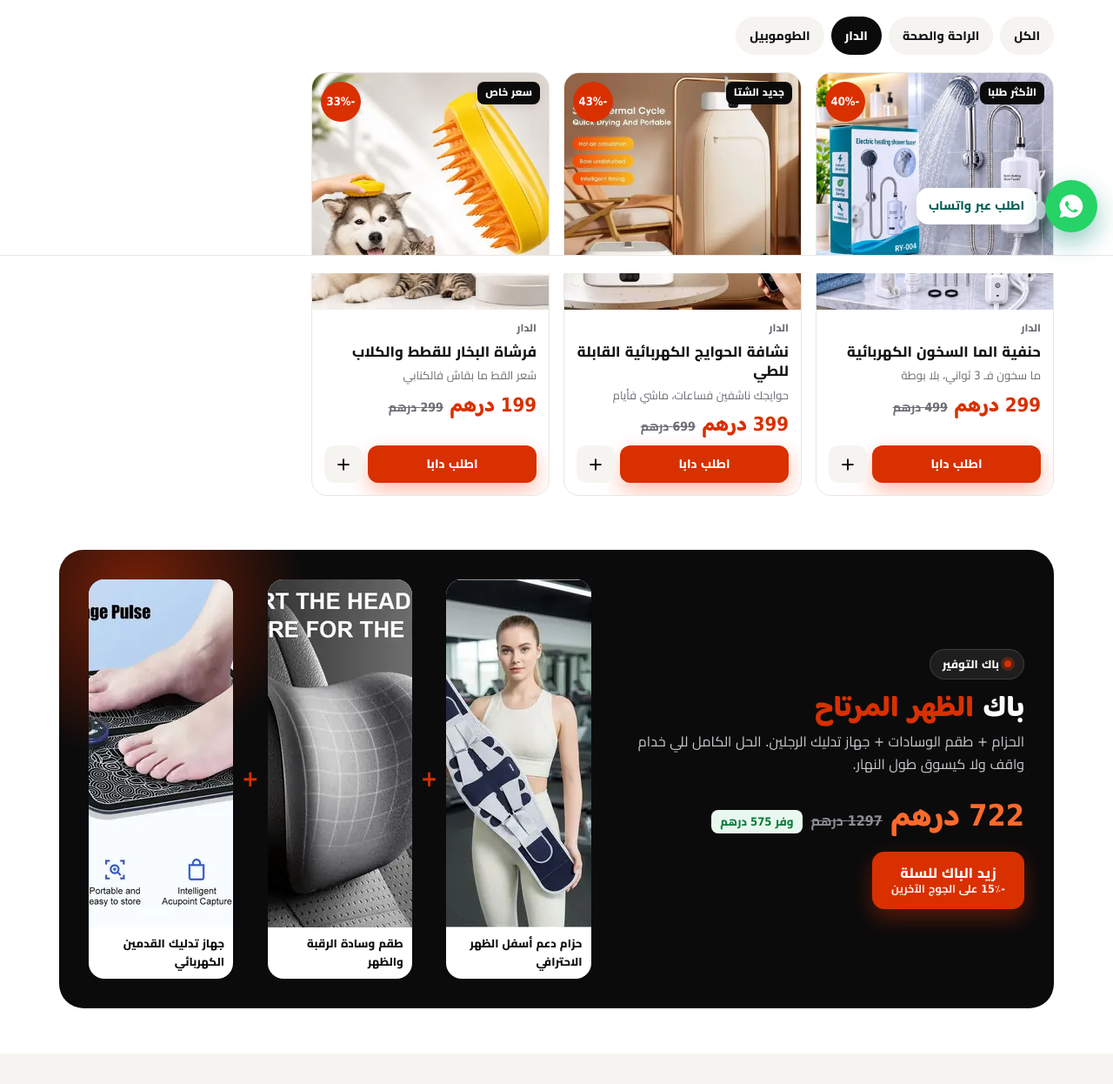
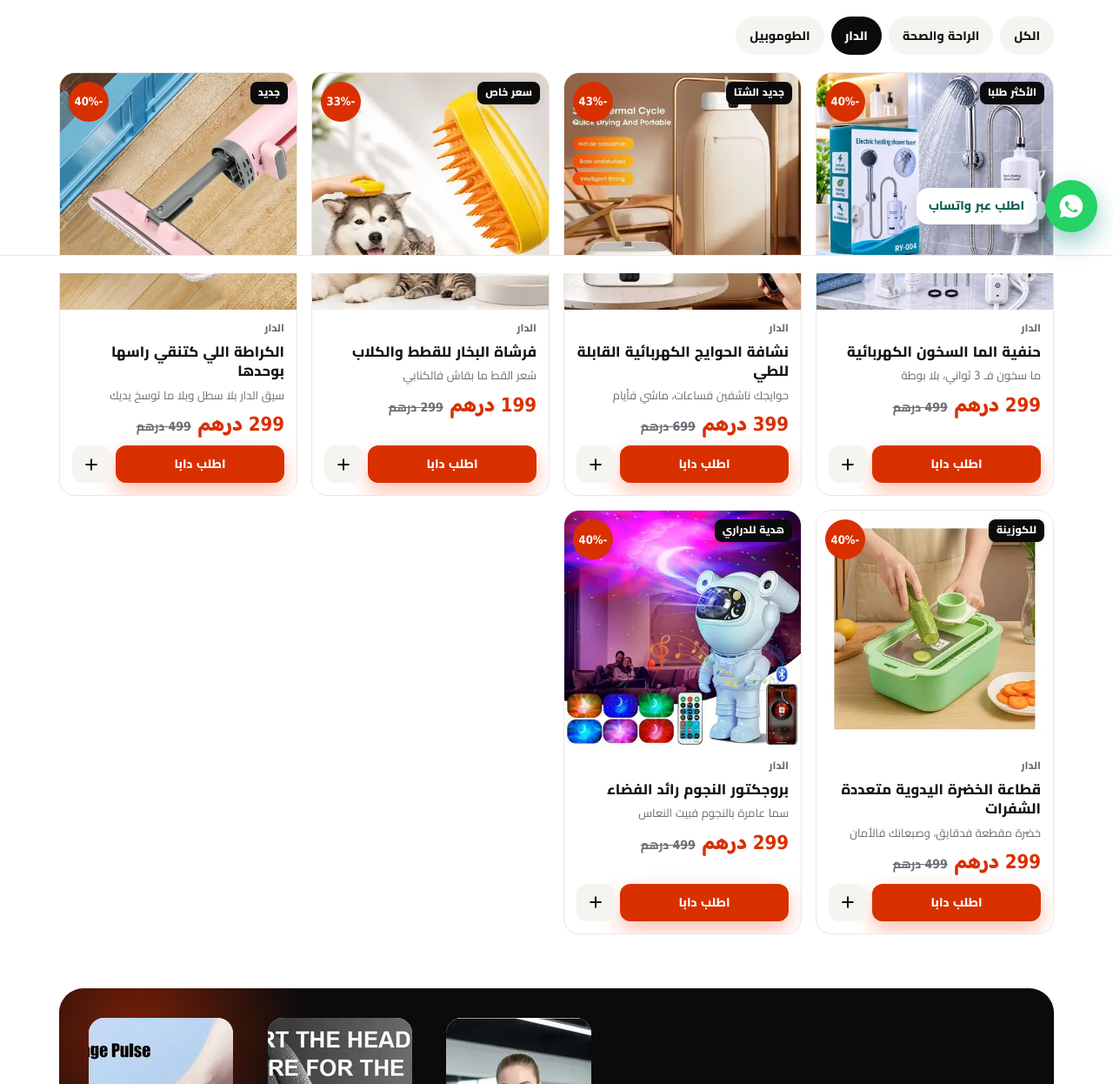
Before and after one commit to benakom/dabadeal, a plain HTML site: page c/dar/index.html in a window 1280 px wide. Shown: the part 509-1755 px from the top of the page at 87% size. Drawn offline with Linux system fonts and the light colour scheme.

Commit message:
Categorie dar : nouveaux produits

```diff
--- a/c/dar/index.html
+++ b/c/dar/index.html
@@ -3,16 +3,16 @@
 <head>
 <meta charset="UTF-8">
 <meta name="viewport" content="width=device-width, initial-scale=1">
-<title>منتوجات الدار | Robinet chauffant, sèche-linge pliable – Dabadeal Maroc</title>
-<meta name="description" content="حنفية الما السخون الكهربائية، نشافة الحوايج القابلة للطي وفرشاة البخار للقطط. Livraison gratuite partout au Maroc, paiement à la livraison.">
+<title>منتوجات الدار | Robinet chauffant, sèche-linge, balai autonettoyant – Dabadeal</title>
+<meta name="description" content="حنفية الما السخون، نشافة الحوايج، الكراطة اللي كتنقي راسها، قطاعة الخضرة، بروجكتور النجوم وفرشاة البخار للقطط. Livraison gratuite partout au Maroc, paiement à la livraison.">
 <link rel="canonical" href="https://dabadeal.ma/c/dar/">
 <meta name="robots" content="index,follow,max-image-preview:large">
 <meta property="og:type" content="website"><meta property="og:site_name" content="Dabadeal"><meta property="og:locale" content="ar_MA"><meta property="og:locale:alternate" content="fr_MA">
-<meta property="og:title" content="منتوجات الدار | Robinet chauffant, sèche-linge pliable – Dabadeal Maroc"><meta property="og:description" content="حنفية الما السخون الكهربائية، نشافة الحوايج القابلة للطي وفرشاة البخار للقطط. Livraison gratuite partout au Maroc, paiement à la livraison.">
+<meta property="og:title" content="منتوجات الدار | Robinet chauffant, sèche-linge, balai autonettoyant – Dabadeal"><meta property="og:description" content="حنفية الما السخون، نشافة الحوايج، الكراطة اللي كتنقي راسها، قطاعة الخضرة، بروجكتور النجوم وفرشاة البخار للقطط. Livraison gratuite partout au Maroc, paiement à la livraison.">
 <meta property="og:image" content="https://dabadeal.ma/img/robinet_0.webp"><meta property="og:url" content="https://dabadeal.ma/c/dar/">
 <meta name="twitter:card" content="summary_large_image">
 <meta name="geo.region" content="MA">
-<script type="application/ld+json">{"@context": "https://schema.org", "@type": "BreadcrumbList", "itemListElement": [{"@type": "ListItem", "position": 1, "name": "الرئيسية", "item": "https://dabadeal.ma/"}, {"@type": "ListItem", "position": 2, "name": "منتوجات الدار", "item": "https://dabadeal.ma/c/dar/"}]}</script><script type="application/ld+json">{"@context": "https://schema.org", "@type": "CollectionPage", "name": "منتوجات الدار", "url": "https://dabadeal.ma/c/dar/", "description": "حنفية الما السخون الكهربائية، نشافة الحوايج القابلة للطي وفرشاة البخار للقطط. Livraison gratuite partout au Maroc, paiement à la livraison.", "mainEntity": {"@type": "ItemList", "itemListElement": [{"@type": "ListItem", "position": 1, "url": "https://dabadeal.ma/p/robinet/", "name": "حنفية الما السخون الكهربائية"}, {"@type": "ListItem", "position": 2, "url": "https://dabadeal.ma/p/seche/", "name": "نشافة الحوايج الكهربائية القابلة للطي"}, {"@type": "ListItem", "position": 3, "url": "https://dabadeal.ma/p/brosse/", "name": "فرشاة البخار للقطط والكلاب"}]}}</script>
+<script type="application/ld+json">{"@context": "https://schema.org", "@type": "BreadcrumbList", "itemListElement": [{"@type": "ListItem", "position": 1, "name": "الرئيسية", "item": "https://dabadeal.ma/"}, {"@type": "ListItem", "position": 2, "name": "منتوجات الدار", "item": "https://dabadeal.ma/c/dar/"}]}</script><script type="application/ld+json">{"@context": "https://schema.org", "@type": "CollectionPage", "name": "منتوجات الدار", "url": "https://dabadeal.ma/c/dar/", "description": "حنفية الما السخون، نشافة الحوايج، الكراطة اللي كتنقي راسها، قطاعة الخضرة، بروجكتور النجوم وفرشاة البخار للقطط. Livraison gratuite partout au Maroc, paiement à la livraison.", "mainEntity": {"@type": "ItemList", "itemListElement": [{"@type": "ListItem", "position": 1, "url": "https://dabadeal.ma/p/robinet/", "name": "حنفية الما السخون الكهربائية"}, {"@type": "ListItem", "position": 2, "url": "https://dabadeal.ma/p/seche/", "name": "نشافة الحوايج الكهربائية القابلة للطي"}, {"@type": "ListItem", "position": 3, "url": "https://dabadeal.ma/p/brosse/", "name": "فرشاة البخار للقطط والكلاب"}, {"@type": "ListItem", "position": 4, "url": "https://dabadeal.ma/p/balai/", "name": "الكراطة اللي كتنقي راسها بوحدها"}, {"@type": "ListItem", "position": 5, "url": "https://dabadeal.ma/p/slicer/", "name": "قطاعة الخضرة اليدوية متعددة الشفرات"}, {"@type": "ListItem", "position": 6, "url": "https://dabadeal.ma/p/astronaute/", "name": "بروجكتور النجوم رائد الفضاء"}]}}</script>
 <meta name="theme-color" content="#0B0B0C">
 <link rel="icon" href="/img/icon.png"><link rel="apple-touch-icon" href="/img/icon.png">
 <link rel="preload" href="/fonts/baloo-ar.woff2" as="font" type="font/woff2" crossorigin>
@@ -404,6 +404,8 @@ footer.ft{background:var(--k);color:#BDBDC4;padding:40px 0 110px;margin-top:20px
 .waf:hover .waf-b{transform:scale(1.06)}
 @keyframes wafPulse{0%{transform:scale(1);opacity:.8}100%{transform:scale(1.55);opacity:0}}
 @media (max-width:980px){.waf{right:14px;bottom:88px}.waf-l{display:none}.waf-b{width:56px;height:56px}}
+/* fiche produit mobile : la bulle cachait le prix ; WhatsApp reste dans la fiche et dans la barre d'achat */
+@media (max-width:980px){body[data-page^="p-"] .waf{display:none}}
 @media (max-width:560px){
   .container{padding:0 14px}
   .top .in{height:66px}
@@ -607,7 +609,7 @@ footer.ft{background:var(--k);color:#BDBDC4;padding:40px 0 110px;margin-top:20px
   </div></div>
 
   <section class="sec" id="shop"><div class="container">
-    <div class="sec-h"><div><h2 class="h">الأكثر طلبا <span class="o">هاد الشتا</span></h2><p>10 منتوجات مختارين، كل واحد كيحل مشكل حقيقي.</p></div></div>
+    <div class="sec-h"><div><h2 class="h">الأكثر طلبا <span class="o">هاد الشتا</span></h2><p>15 منتوجات مختارين، كل واحد كيحل مشكل حقيقي.</p></div></div>
     <div class="chips">
       <button class="chip " data-chip="all">الكل</button><button class="chip " data-chip="راحة">الراحة والصحة</button><button class="chip on" data-chip="دار">الدار</button><button class="chip " data-chip="طوموبيل">الطوموبيل</button>
     </div>
@@ -657,6 +659,54 @@ footer.ft{background:var(--k);color:#BDBDC4;padding:40px 0 110px;margin-top:20px
       <div class="add">
         <a class="btn btn-o" href="/p/brosse/">اطلب دابا</a>
         <button class="btn btn-ghost" data-quick="brosse" aria-label="زيد للسلة"><svg width="20" height="20" viewBox="0 0 24 24" fill="none" stroke="currentColor" stroke-width="2.4" stroke-linecap="round"><path d="M12 5v14M5 12h14"></path></svg></button>
+      </div>
+    </div>
+  </article><article class="card">
+    <a href="/p/balai/" class="ph">
+      <img src="/img/balai_0-s.webp" alt="الكراطة اللي كتنقي راسها بوحدها" width="400" height="400" loading="lazy" decoding="async"><img class="alt" src="/img/balai_4-s.webp" alt="" width="400" height="400" loading="lazy" decoding="async">
+      <div class="badges"><span class="bd k">جديد</span></div>
+      <span class="bd-off">-40%</span>
+    </a>
+    <div class="body">
+      <span class="cat">الدار</span>
+      <a href="/p/balai/"><h3>الكراطة اللي كتنقي راسها بوحدها</h3></a>
+      <p class="hook">سيق الدار بلا سطل وبلا ما توسخ يديك</p>
+      <div class="price"><span class="now">299 درهم</span><s>499 درهم</s></div>
+      <div class="add">
+        <a class="btn btn-o" href="/p/balai/">اطلب دابا</a>
+        <button class="btn btn-ghost" data-quick="balai" aria-label="زيد للسلة"><svg width="20" height="20" viewBox="0 0 24 24" fill="none" stroke="currentColor" stroke-width="2.4" stroke-linecap="round"><path d="M12 5v14M5 12h14"></path></svg></button>
+      </div>
+    </div>
+  </article><article class="card">
+    <a href="/p/slicer/" class="ph">
+      <img src="/img/slicer_0-s.webp" alt="قطاعة الخضرة اليدوية متعددة الشفرات" width="400" height="400" loading="lazy" decoding="async"><img class="alt" src="/img/slicer_4-s.webp" alt="" width="400" height="400" loading="lazy" decoding="async">
+      <div class="badges"><span class="bd k">للكوزينة</span></div>
+      <span class="bd-off">-40%</span>
+    </a>
+    <div class="body">
+      <span class="cat">الدار</span>
+      <a href="/p/slicer/"><h3>قطاعة الخضرة اليدوية متعددة الشفرات</h3></a>
+      <p class="hook">خضرة مقطعة فدقايق، وصبعانك فالأمان</p>
+      <div class="price"><span class="now">299 درهم</span><s>499 درهم</s></div>
+      <div class="add">
+        <a class="btn btn-o" href="/p/slicer/">اطلب دابا</a>
+        <button class="btn btn-ghost" data-quick="slicer" aria-label="زيد للسلة"><svg width="20" height="20" viewBox="0 0 24 24" fill="none" stroke="currentColor" stroke-width="2.4" stroke-linecap="round"><path d="M12 5v14M5 12h14"></path></svg></button>
+      </div>
+    </div>
+  </article><article class="card">
+    <a href="/p/astronaute/" class="ph">
+      <img src="/img/astronaute_0-s.webp" alt="بروجكتور النجوم رائد الفضاء" width="400" height="400" loading="lazy" decoding="async"><img class="alt" src="/img/astronaute_4-s.webp" alt="" width="400" height="400" loading="lazy" decoding="async">
+      <div class="badges"><span class="bd k">هدية للدراري</span></div>
+      <span class="bd-off">-40%</span>
+    </a>
+    <div class="body">
+      <span class="cat">الدار</span>
+      <a href="/p/astronaute/"><h3>بروجكتور النجوم رائد الفضاء</h3></a>
+      <p class="hook">سما عامرة بالنجوم فبيت النعاس</p>
+      <div class="price"><span class="now">299 درهم</span><s>499 درهم</s></div>
+      <div class="add">
+        <a class="btn btn-o" href="/p/astronaute/">اطلب دابا</a>
+        <button class="btn btn-ghost" data-quick="astronaute" aria-label="زيد للسلة"><svg width="20" height="20" viewBox="0 0 24 24" fill="none" stroke="currentColor" stroke-width="2.4" stroke-linecap="round"><path d="M12 5v14M5 12h14"></path></svg></button>
       </div>
     </div>
   </article></div>
@@ -738,6 +788,6 @@ footer.ft{background:var(--k);color:#BDBDC4;padding:40px 0 110px;margin-top:20px
 <aside class="drawer" id="drawer" aria-label="السلة"></aside>
 <div class="toast" id="toast"></div>
 
-<script src="/app.js?v=670337" defer></script>
+<script src="/app.js?v=718510" defer></script>
 </body>
 </html>
```
